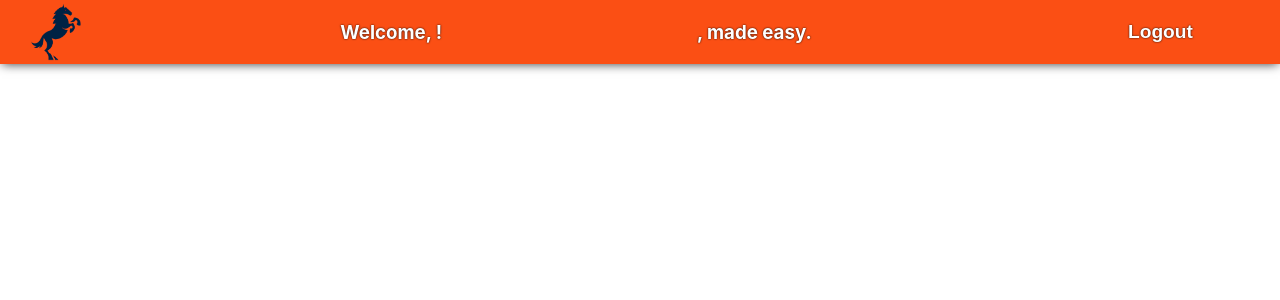
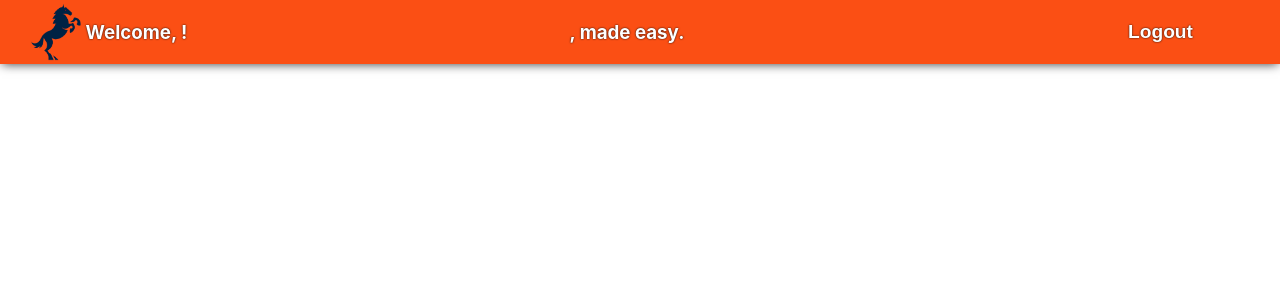
Before and after one commit to CHaiz15/blucifer0.1, a React (Create React App) app: page /nav in a window 1280 px wide. Shown: the top 300 px of the page. Built offline with nearby package versions, Linux system fonts and the light colour scheme; no server answers.

Commit message:
Add div for styling header

```diff
--- a/src/Header/Header.js
+++ b/src/Header/Header.js
@@ -9,8 +9,10 @@ const logout = () => {
 const Header = ({ name,purpose }) => {
   return (
     <header className="header">
-      <img className='blucifer-logo' src={logo} alt='logo'/>
-      <h3>Welcome, {name}!</h3>
+      <div className='welcome-holder'>
+        <img className='blucifer-logo' src={logo} alt='logo'/>
+        <h3 className='user-welcome'>Welcome, {name}!</h3>
+      </div>
       <h3>{purpose}, made easy.</h3>
       <button className="logout-btn" onClick={logout}>Logout</button>
     </header>
```
